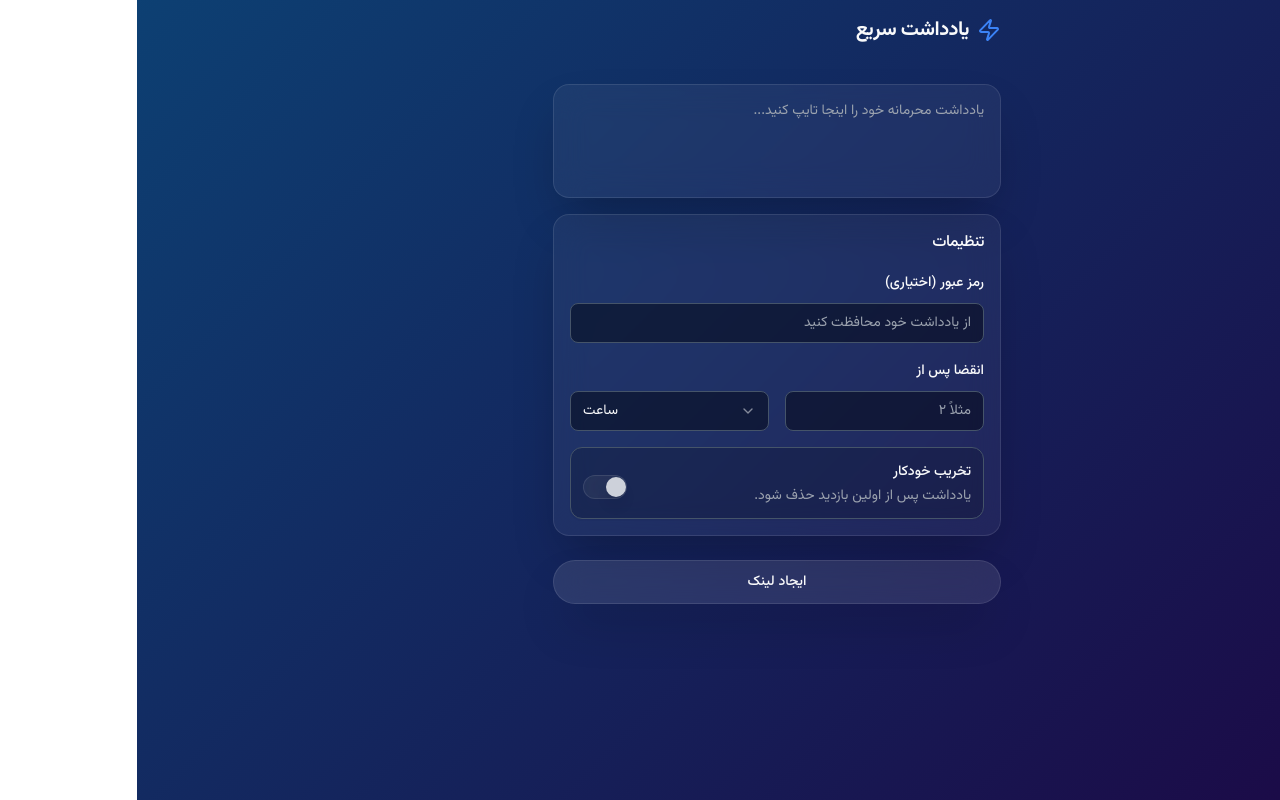
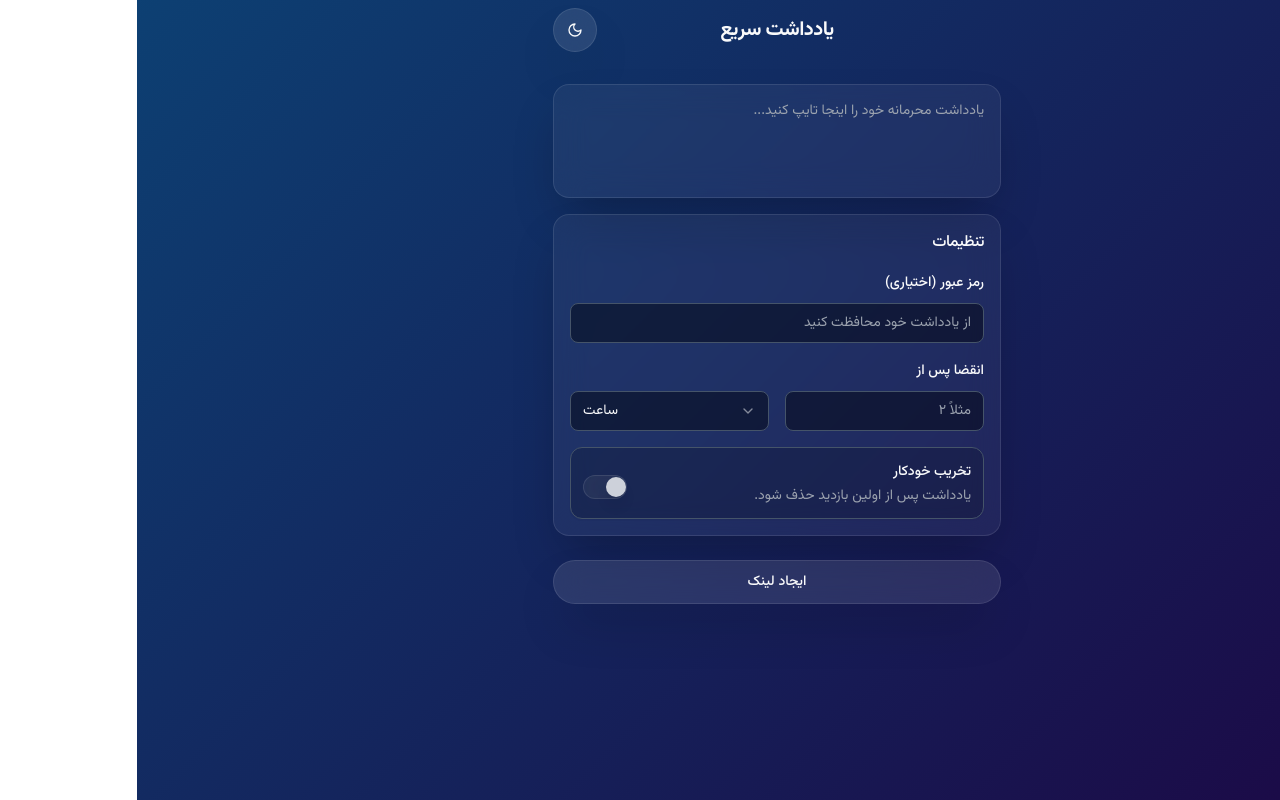
Before and after one commit to F4RD1N/secure-note, a Next.js app: page / in a window 1280 px wide. Built offline with nearby package versions, Linux system fonts and the light colour scheme.

Commit message:
fix header ui

```diff
--- a/src/components/Header.tsx
+++ b/src/components/Header.tsx
@@ -1,16 +1,18 @@
 import Link from 'next/link';
-import { Zap } from 'lucide-react';
+import { ThemeToggle } from './ThemeToggle';
 
 export default function Header() {
   return (
     <header className="py-4 px-4 md:px-6">
-      <div className="mx-auto max-w-md flex justify-between items-center">
-        <Link href="/" className="flex items-center gap-2 text-xl font-bold tracking-tight">
-          <Zap className="w-6 h-6 text-primary" />
+      <div className="mx-auto max-w-md flex justify-center items-center relative">
+        <Link href="/" className="text-xl font-bold tracking-tight">
           <h1>
             یادداشت سریع
           </h1>
         </Link>
+        <div className="absolute left-0">
+          <ThemeToggle />
+        </div>
       </div>
     </header>
   );
```
